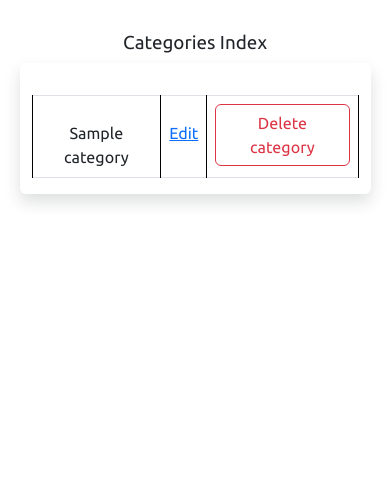
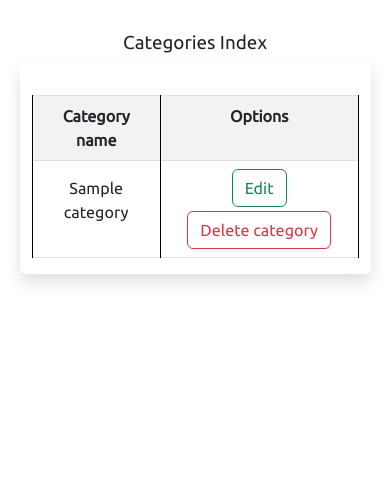
Before and after one commit to u83mm/e-commerce, a PHP site: template Application/view/categories/index_view.twig in a window 390 px wide. Shown: the part 227-711 px from the top of the page. Run offline with PHP 8.4, Linux system fonts and the light colour scheme; the template is opened without the code that fills it: most values are stand-ins (such as "Sample title", 1, 10 or a date in 2020); some libraries are stand-ins or nearby versions.

Commit message:
Added table responsive to 'Index' categories view

```diff
--- a/Application/view/categories/index_view.twig
+++ b/Application/view/categories/index_view.twig
@@ -7,17 +7,23 @@
 {% block main %}
     <h3 class="text-center">Categories Index</h3>
     <section class="row">
-        <fieldset class="col-sm-12 col-md-7 col-lg-6 mx-auto rounded shadow">
-            <table class="table table-bordered">
+        <fieldset class="col-sm-12 col-md-7 col-lg-6 mx-auto rounded shadow table-responsive">
+            <table class="table table-bordered table-striped">
+                <tbody>
+                    <tr>
+                        <th class="text-center">Category name</th>
+                        <th class="text-center" colspan="2">Options</th>
+                    </tr>
                 {% for category in categories %}
                     <tr>
                         <td>{{ category.category|capitalize }}</td>
-                    <td><a href="/category/edit/{{ category.id_category }}">Edit</a></td>
                         <td>
+                            <a class="btn btn-outline-success d-inline-block mb-1 mb-md-0" href="/category/edit/{{ category.id_category }}">Edit</a>
                             {{ include('categories/delete_form.twig') }}
                         </td>
                     </tr>
                 {% endfor %}
+                </tbody>
             </table>
         </fieldset>
     </section>
```
Lines whose indentation alone changed are shown as unchanged.
